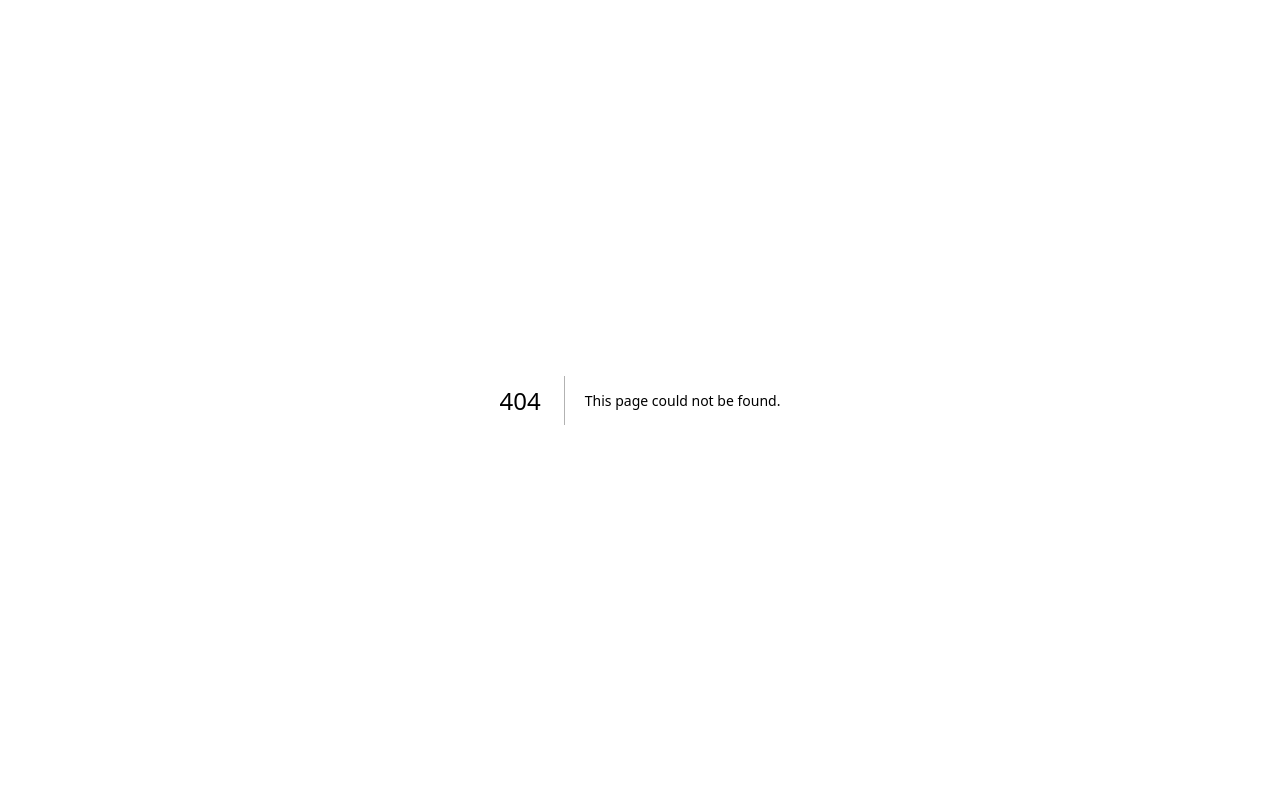
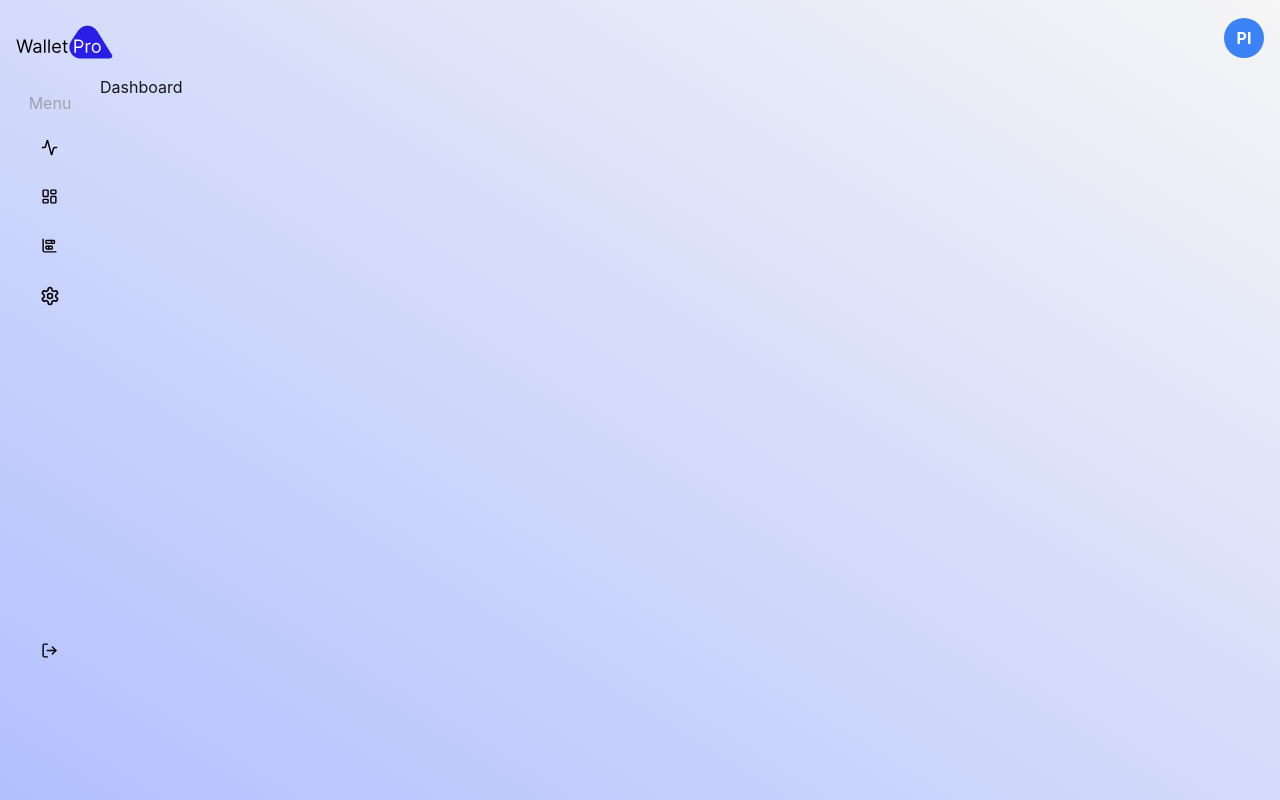
Before and after one commit to PedroItaloQ/financial_manangement, a Next.js app: page /dashboard in a window 1280 px wide. Before the commit this address had no page. Built offline with nearby package versions, Linux system fonts and the light colour scheme.

Commit message:
feat: created dashboard

```diff
--- /dev/null
+++ b/src/pages/dashboard/index.tsx
@@ -0,0 +1,14 @@
+import MainLayout from "@/layouts/MainLayout";
+
+const Dashboard = () => {
+    return (
+        <>
+            <MainLayout>
+                Dashboard
+
+            </MainLayout>
+        </>
+    )
+}
+
+export default Dashboard;
```
